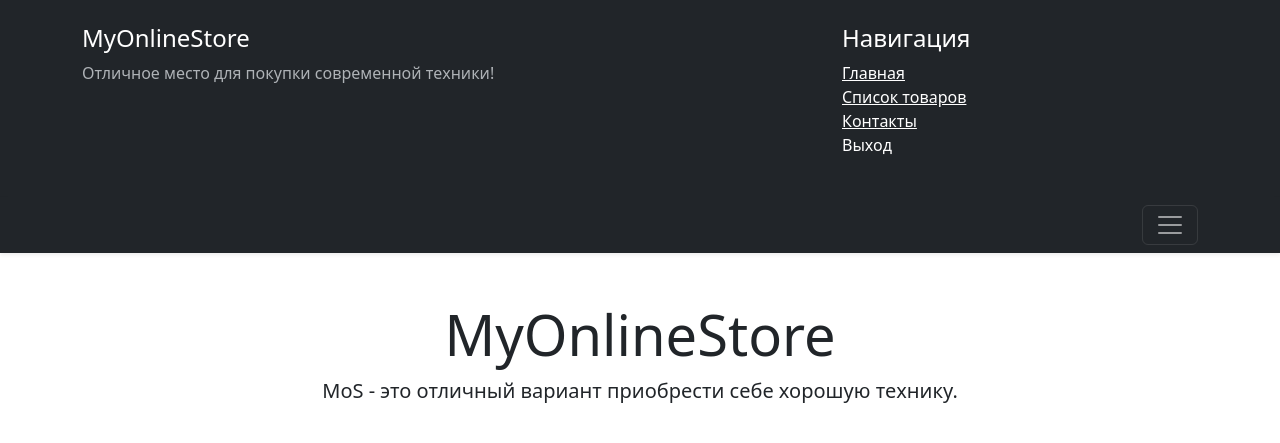
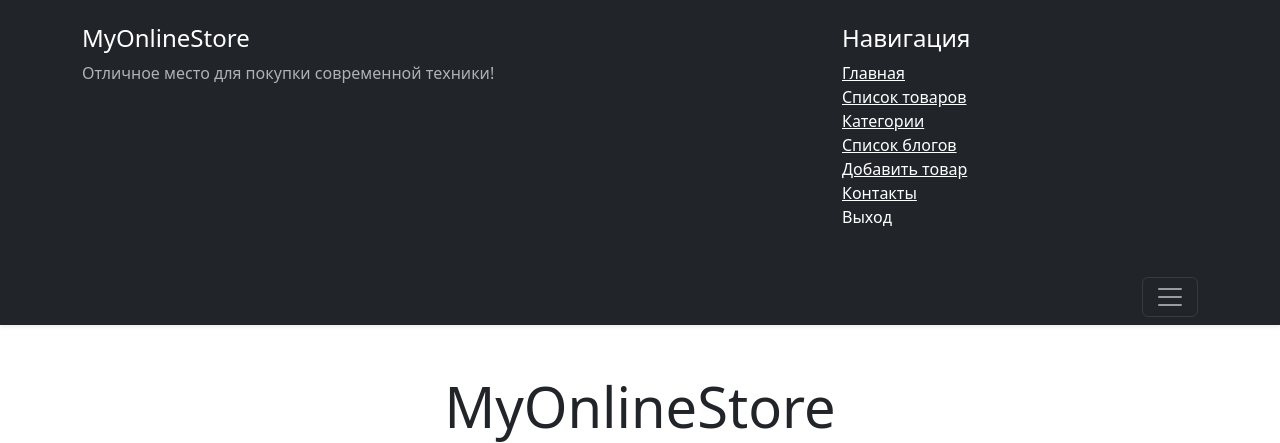
Before and after one commit to SergeiVokhminov/online_store_homework, a Django app: page /category_list/ in a window 1280 px wide, after a click that opens the changed part. Shown: the top 443 px of the page. Run offline with Django 5.2, Linux system fonts and the light colour scheme; the visitor is signed in with stand-in values (Sample User, id 1); data comes from the database, SQL or seed files in the repository; some libraries are stand-ins or nearby versions.

Commit message:
обновлен шаблон menu приложения catalog

```diff
--- a/catalog/templates/catalog/includes/menu.html
+++ b/catalog/templates/catalog/includes/menu.html
@@ -10,10 +10,11 @@
                 <ul class="list-unstyled">
                     <li><a href="{% url 'catalog:home' %}" class="text-white">Главная</a></li>
                     <li><a href="{% url 'catalog:product_list' %}" class="text-white">Список товаров</a></li>
-<!--                    <li><a href="{% url 'catalog:category_list' %}" class="text-white">Категории</a></li>-->
-<!--                    <li><a href="{% url 'catalog:product_create' %}" class="text-white">Добавить товар</a></li>-->
+                    {% if user.is_authenticated %}
+                    <li><a href="{% url 'catalog:category_list' %}" class="text-white">Категории</a></li>
+                    <li><a href="{% url 'blogs:blog_list' %}" class="text-white">Список блогов</a></li>
+                    <li><a href="{% url 'catalog:product_create' %}" class="text-white">Добавить товар</a></li>
                     <li><a href="{% url 'catalog:contacts' %}" class="text-white">Контакты</a></li>
-                    {% if user.is_authenticated %}
                     <form method="post" action="{% url 'users:logout' %}">
                         {% csrf_token %}
                         <button type="submit" class="btn btn-link nav-link">Выход</button>
```
